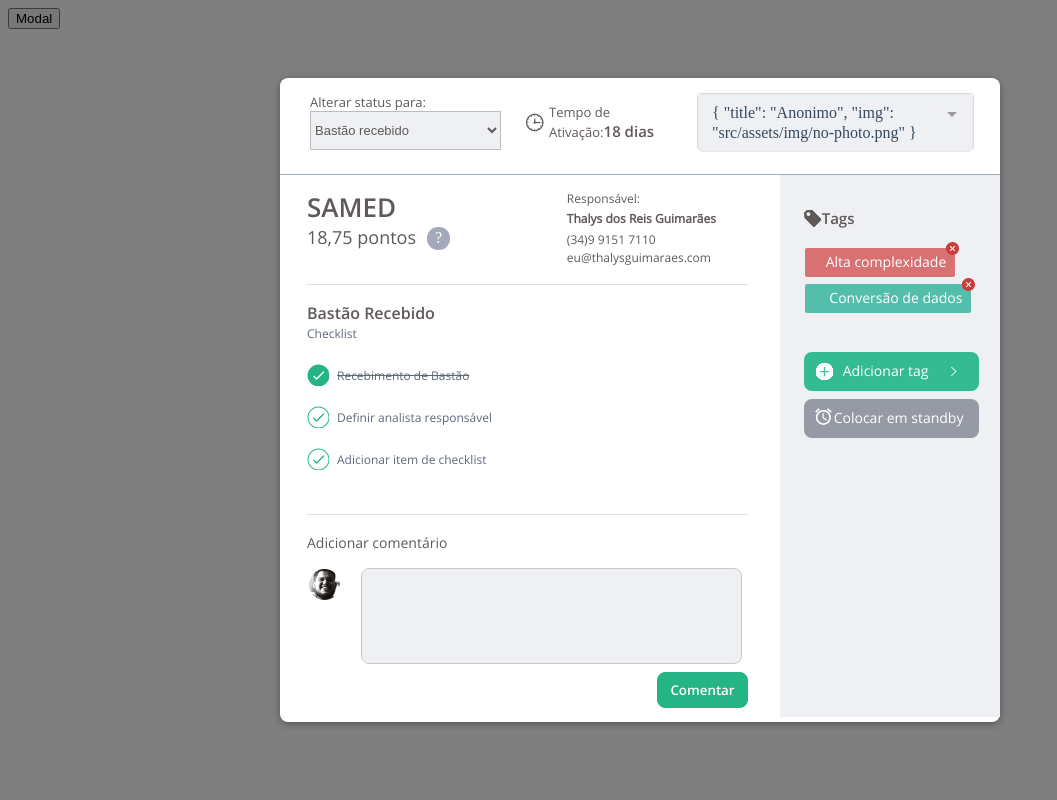
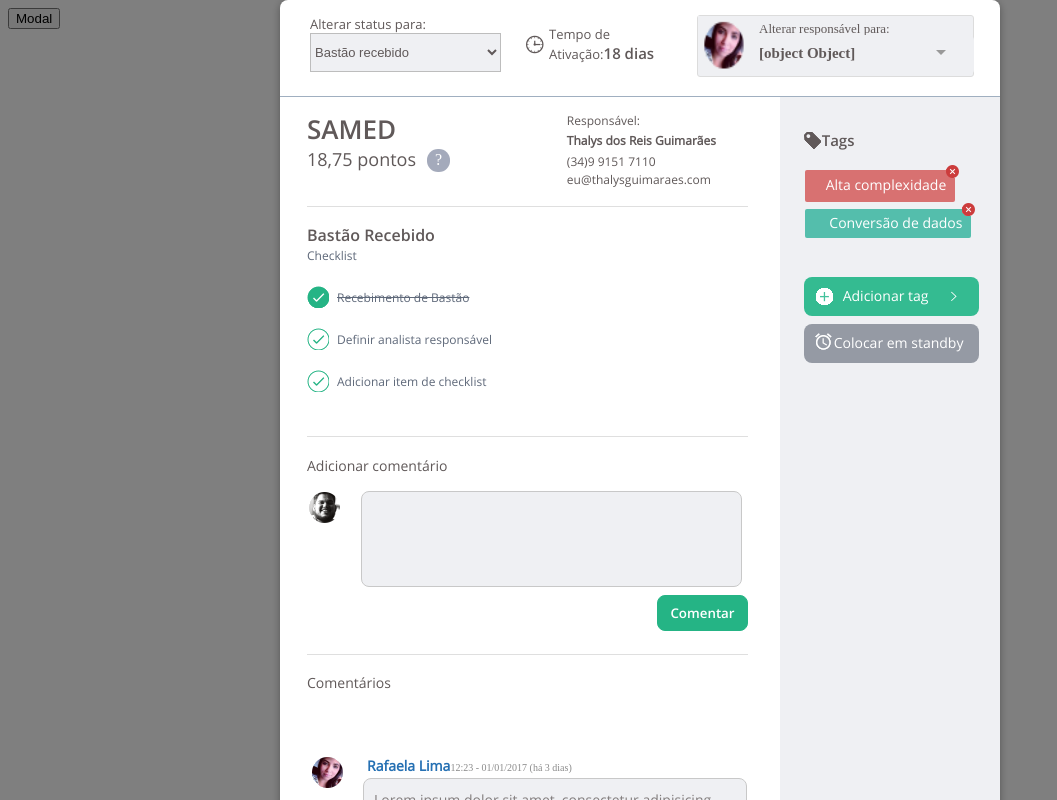
Before and after one commit to faelribeiro22/Modal-fonts, a Vue app: page / in a window 1280 px wide. Both pictures are taken after a click on the button "Modal". Shown: the whole page, without its empty margins (0-1057 px from the left). Built offline with nearby package versions, Linux system fonts and the light colour scheme.

Commit message:
Adicionando o select responsavel

```diff
--- a/src/components/Modal.vue
+++ b/src/components/Modal.vue
@@ -11,12 +11,17 @@
                 <option value="">Bastão recebido</option>
               </select>
             </div>
-            <img src="../assets/iconeRelogio.png" alt=""/>
+            <img src="../assets/iconeRelogio.png" class="imagemRelogioTempo"/>
             <div class="tempoAtivacao">
               <label for="">Tempo de Ativação:</label>
               <span>18 dias</span>
             </div>
             <div class="classeResponsavel">
+              <div class="selectReponsavel">
+                <div class="imgSelectResponsavel">
+                  <img src="../assets/foto01.png">
+                </div>
+                <span class="spanTextoAltera">Alterar responsável para:</span>
                 <multiselect v-model="value" :options="options"
                 :max-height="150" track-by="title" :custom-label="customLabel" :show-labels="false" :searchable="false"
                 :hide-selected="true">
@@ -25,6 +30,7 @@
                         <div class="option__desc"><span class="option__title">{{ props.option.title }}</span><span class="option__small">{{ props.option.desc }}</span></div>
                     </template>
                 </multiselect>
+              </div>
             </div>
           </div>
 
@@ -52,15 +58,15 @@
                   <span>Checklist</span>
                   <ul>
                     <li class="taskDone">
-                      <img src="../assets/taskDone.png" alt="">
+                      <img src="../assets/taskDone.png">
                       <span>Recebimento de Bastão</span>
                     </li>
                     <li class="taskNotDone">
-                      <img src="../assets/taskUndone.png" alt="">
+                      <img src="../assets/taskUndone.png">
                       <span>Definir analista responsável</span>
                     </li>
                     <li class="taskNotDone">
-                      <img src="../assets/taskUndone.png" alt="">
+                      <img src="../assets/taskUndone.png">
                       <span>Adicionar item de checklist</span>
                     </li>
                   </ul>
@@ -68,9 +74,22 @@
                 <div class="addComentario">
                   <h4>Adicionar comentário</h4>
                   <div class="campoComentario">
-                    <img src="../assets/foto02.png" alt="">
+                    <img src="../assets/foto02.png">
                     <textarea name="name" rows="6" cols="45"></textarea>
                     <button type="button" name="button">Comentar</button>
+                  </div>
+                </div>
+                <div class="containerListComentarios">
+                  <h4>Comentários</h4>
+                  <div class="listComentarios">
+                    <img src="../assets/foto01.png">
+                    <div class="nomeComentario">
+                      <label>Rafaela Lima</label>
+                      <span>12:23 - 01/01/2017 (há 3 dias)</span>
+                    </div>
+                    <div class="containerComentario">
+                      Lorem ipsum dolor sit amet, consectetur adipisicing elit, sed do eiusmod tempor incididunt ut labore et dolore magna aliqua. Ut enim ad minim veniam, quis nostrud exercitation ullamco laboris nisi ut aliquip ex ea commodo consequat. Duis aute irure dolor in reprehenderit in voluptate velit esse cillum dolore eu fugiat nulla pariatur. Excepteur sint occaecat cupidatat non proident, sunt in culpa qui officia deserunt mollit anim id est laborum.
+                    </div>
                   </div>
                 </div>
               </div>
@@ -127,6 +146,11 @@ export default {
       ],
       value: {title:'Anonimo', img:'src/assets/img/no-photo.png'},
     }
+  },
+  methods: {
+    customLabel(title) {
+      return `${title}`;
+    }
   }
 }
 </script>
@@ -160,7 +184,7 @@ export default {
     src: url('../fonts/OpenSans-Light.ttf');
   }
 
-  .modal-header img {
+  .modal-header .imagemRelogioTempo {
     width: 18px;
     height: 21px;
     position: relative;
@@ -245,15 +269,80 @@ export default {
     color: #605959;
   }
 
-  .multiselect {
+  .selectReponsavel {
     width: 275px;
-    height: 55px;
+    height: 60px;
     border: 1px solid #DCDCDC;
     border-radius: 3px;
+    background-color: #EFF0F3;
+  }
+
+  .imgSelectResponsavel {
+    width: 52px;
+    height: 57px;
+    background-color: #EFF0F3;
+  }
+
+  .imgSelectResponsavel img {
+    width: 100%;
+    height: 60px;
+  }
+
+  .multiselect {
+    width: 228px;
+    height: 55px;
+    bottom: 61px;
   }
 
   .multiselect__tags,.multiselect__single {
     background-color: #EFF0F3;
+  }
+
+  .multiselect__select {
+    z-index: 1;
+    left: 223px;
+  }
+
+  .multiselect__content {
+    width: 275px;
+    overflow-x: hidden;
+  }
+
+  .multiselect__tags {
+    left: 48px;
+    position: relative;
+    height: 22px;
+    top: 4px;
+    border: 0;
+  }
+
+  .multiselect__single {
+    font-size: 15px;
+    font-weight: 600;
+    line-height: 20px;
+    color: #605959;
+  }
+
+  .option__desc {
+    position: relative;
+    left: 45px;
+    bottom: 25px;
+    width: 100%;
+  }
+
+  .option__image {
+    width: 41px;
+    height: 41px;
+  }
+
+  .spanTextoAltera {
+    position: relative;
+    bottom: 54px;
+    left: 61px;
+    font-size: 13px;
+    line-height: 18px;
+    color: #605959;
+    font-weight: normal;
   }
 
   .classeResponsavel {
@@ -372,6 +461,9 @@ export default {
     background-color: #D87171;
     display: inline-block;
     padding: 4px 9px 5px 8px;
+    padding-top: 5px;
+    padding-right: 9px;
+    padding-bottom: 7px;
     margin-bottom: 7px;
   }
 
@@ -552,6 +644,58 @@ export default {
     top: 4px;
   }
 
+  .containerListComentarios {
+    margin-top: 27px;
+    border-top: 1px solid #DFDFDF;
+  }
+
+  .containerListComentarios h4 {
+    font-size: 14px;
+    font-family: open-sans-regular;
+    line-height: 19px;
+    color: #605959;
+    font-weight: 400;
+  }
+
+  .containerComentario {
+    width: 384px;
+    background-color: #EFF0F3;
+    border: 1px solid #C8C8C8;
+    border-radius: 8px;
+    box-sizing: border-box;
+    margin-left: 56px;
+    padding: 10px;
+    font-size: 14px;
+    line-height: 21px;
+    color: #827D7D;
+    font-family: open-sans-regular;
+    font-weight: 400;
+  }
+
+  .nomeComentario label {
+    margin-left: 60px;
+    font-size: 14px;
+    font-family: open-sans-regular;
+    font-weight: 600;
+    line-height: 21px;
+    color: #2570B3;
+  }
+
+  .nomeComentario span {
+    font-size: 10px;
+    line-height: 21px;
+    color: #8B8B8B;
+  }
+
+  .listComentarios img {
+    position: relative;
+    top: 42px;
+  }
+
+  .multiselect__select {
+    bottom: 4px;
+  }
+
   ::-webkit-scrollbar-track {
       background-color: #F4F4F4;
   }
```
Also changed, not shown: src/assets/foto01.png (added). Lines whose indentation alone changed are shown as unchanged.
